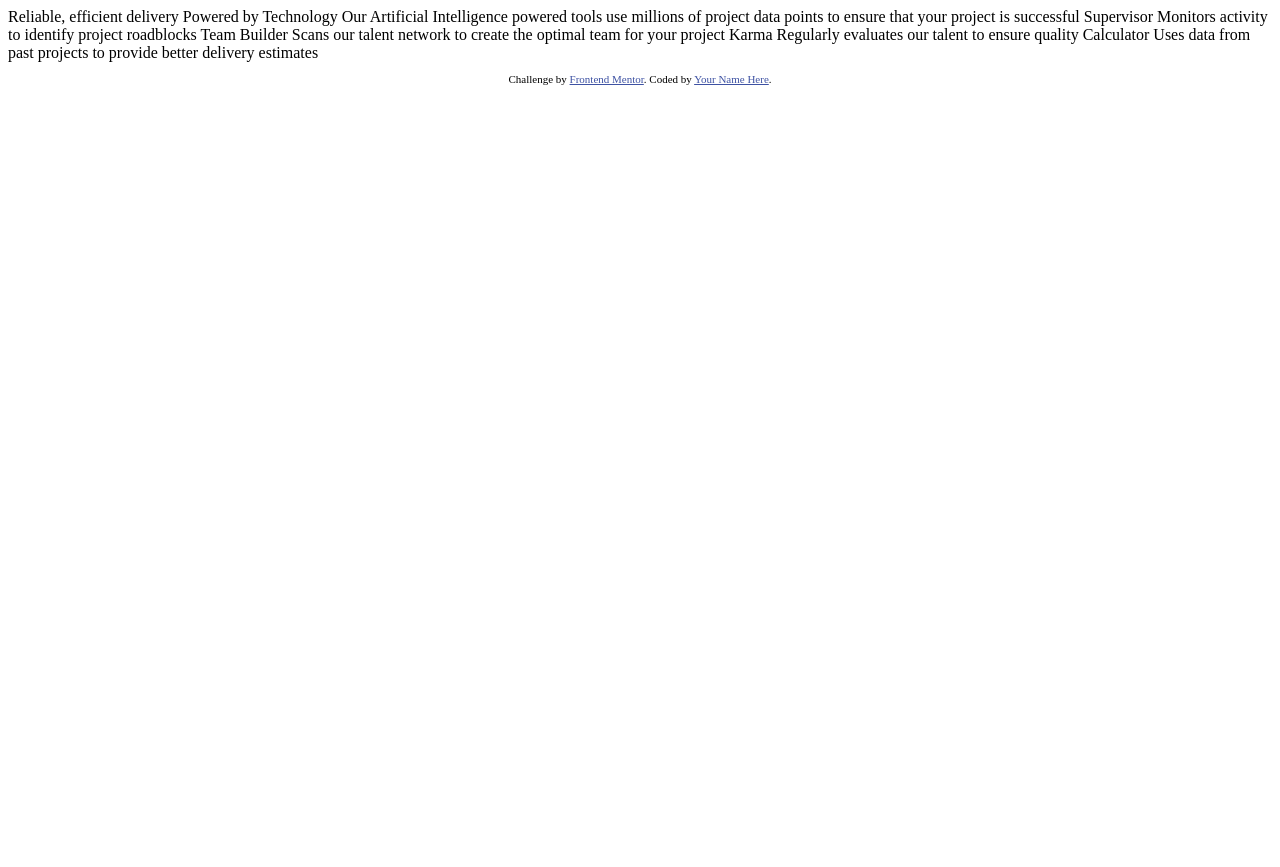
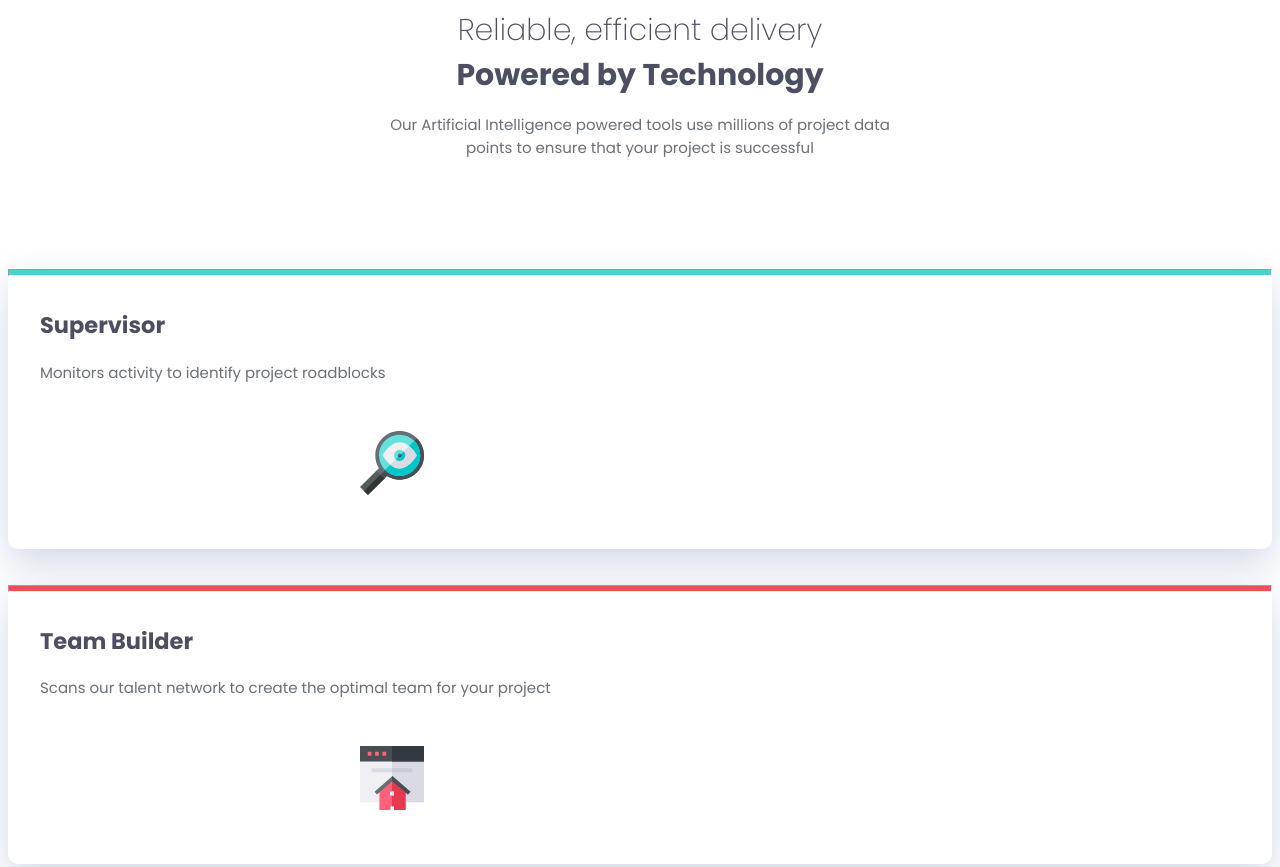
Before and after one commit to Smileyfn/reto-victor-3, a plain HTML site: page index.html in a window 1280 px wide. Shown: the top 867 px of the page. Before the commit the page ends 800 px from the top, so only its background shows below. Drawn offline with Linux system fonts and the light colour scheme.

Commit message:
Se actualizaron los datos de CSS y HTML

```diff
--- a/index.html
+++ b/index.html
@@ -5,35 +5,58 @@
   <meta name="viewport" content="width=device-width, initial-scale=1.0"> <!-- displays site properly based on user's device -->
 
   <link rel="icon" type="image/png" sizes="32x32" href="./images/favicon-32x32.png">
+  <link rel="stylesheet" href="style.css">
+  <link rel="preconnect" href="https://fonts.googleapis.com">
+  <link rel="preconnect" href="https://fonts.gstatic.com" crossorigin>
+  <link href="https://fonts.googleapis.com/css2?family=Poppins:ital,wght@0,100;0,200;0,300;0,400;0,500;0,600;0,700;0,800;0,900;1,100;1,200;1,300;1,400;1,500;1,600;1,700;1,800;1,900&family=Roboto:ital,wght@0,100..900;1,100..900&display=swap" rel="stylesheet">
 
   <title>Frontend Mentor | Four card feature section</title>
 
-  <!-- Feel free to remove these styles or customise in your own stylesheet 👍 -->
-  <style>
-    .attribution { font-size: 11px; text-align: center; }
-    .attribution a { color: hsl(228, 45%, 44%); }
-  </style>
 </head>
 <body>
+  <article class="container poppins-thin">
+    <div class="inf">
+      <h1 class="texto1">Reliable, efficient delivery</h1>
+      <h1 class="texto2">Powered by Technology</h1>
+      <p>  Our Artificial Intelligence powered tools use millions of project data <br> points
+        to ensure that your project is successful</p>
+    </div>
 
-  Reliable, efficient delivery
-  Powered by Technology
-
-  Our Artificial Intelligence powered tools use millions of project data points
-  to ensure that your project is successful
-
-  Supervisor
-  Monitors activity to identify project roadblocks
-
-  Team Builder
-  Scans our talent network to create the optimal team for your project
-
-  Karma
-  Regularly evaluates our talent to ensure quality
-
-  Calculator
-  Uses data from past projects to provide better delivery estimates
-
+      <article class="infoP">
+        <div class="info1 info">
+          <hr class="line line1">
+          <div class="margen">
+            <h2>Supervisor</h2>
+            <p>Monitors activity to identify project roadblocks</p>
+            <img class="img" src="images/icon-supervisor.svg" alt="">
+          </div>
+        </div>
+        <div class="info2 info">
+          <hr class="line line2">
+          <div class="margen">
+            <h2>Team Builder</h2>
+            <p>Scans our talent network to create the optimal team for your project</p>
+            <img class="img" src="images/icon-team-builder.svg" alt="">
+          </div>
+        </div>
+        <div class="info3 info">
+          <hr class="line line3">
+          <div class="margen">
+            <h2>Karma</h2>
+            <p>Regularly evaluates our talent to ensure quality</p>
+            <img class="img" src="images/icon-karma.svg" alt="">
+          </div>
+        </div>
+       <div class="info4 info">
+          <hr class="line line4">
+          <div class="margen">
+            <h2>Calculator</h2>
+            <p>Uses data from past projects to provide better delivery estimates</p>
+            <img class="img" src="images/icon-calculator.svg" alt="">
+          </div>
+        </div>
+      </article>
+  </article>
 
   <footer>
     <p class="attribution">
--- a/style.css
+++ b/style.css
@@ -1 +1,110 @@
-mis ccs
+#body {
+    Font-size: 15px;
+}
+img {
+    max-width: 100%;
+}
+h2 {
+    color:  hsl(234, 12%, 34%);
+}
+p  {
+    color: hsl(212, 6%, 44%);
+}
+.container {
+  font-size: 15px;
+  max-width: 1440px;
+  margin: 0 auto;
+}
+.poppins-thin {
+    font-family: "Poppins", sans-serif;
+    font-weight: 200, 400, 600
+  }
+.texto1 {
+    font-family: "Poppins";
+    font-weight: 200;
+    font-size: 30px;
+    color: hsl(234, 12%, 34%);
+    margin: 0%;
+}
+.texto2 {
+    font-family: "Poppins";
+    font-size: 30px;
+    color: hsl(234, 12%, 34%);
+    margin: 0%;
+}
+.inf {
+    text-align: center;
+   margin-bottom: 110px;
+
+}
+
+.infoP {
+    display: grid;
+    grid-template-columns: repeat(
+        auto-fit,
+        minmax (
+        375px,
+        1400px
+        )
+    );
+    gap: 36px;
+}
+@media
+ (min-width: 1440px) {
+    .infoP {
+        display: grid;
+        grid-template-columns: repeat(3, 1fr);
+        grid-template-rows: repeat(4, 1fr);
+    }
+    .info1 {
+        grid-row: 2/4;
+    }
+    .info2 {
+        grid-column: 2/3;
+        grid-row: 1/3;
+    }
+    .info3 {
+        grid-column: 2/3;
+        grid-row: 3/5;
+    }
+    .info4 {
+        grid-column: 3/3;
+        grid-row: 2/4;
+    }
+ }
+
+.info {
+    background-color: hsl(0, 0%, 100%);
+    box-shadow: 0px 15px 40px hsl(220, 30%, 86%);
+    border-radius: 10px;
+    padding-top: 0%;
+}
+.line {
+    background-color: blue;
+    height: 5px; /* Grosor de la línea */
+    margin-top: 0%;
+    margin-bottom: 2rem;
+}
+.line1 {
+    background-color: hsl(180, 62%, 55%);
+}
+.line2 {
+    background-color: hsl(0, 78%, 62%);
+}
+.line3 {
+    background-color: hsl(34, 97%, 64%);
+}
+.line4 {
+    background-color:  hsl(212, 86%, 64%);
+}
+.margen {
+    margin: 2rem;
+}
+.img {
+ margin-left: 320px;
+ padding-top: 2rem;
+ padding-bottom: 1rem;
+}
+
+.attribution { font-size: 11px; text-align: center; }
+.attribution a { color: hsl(228, 45%, 44%); }
```
